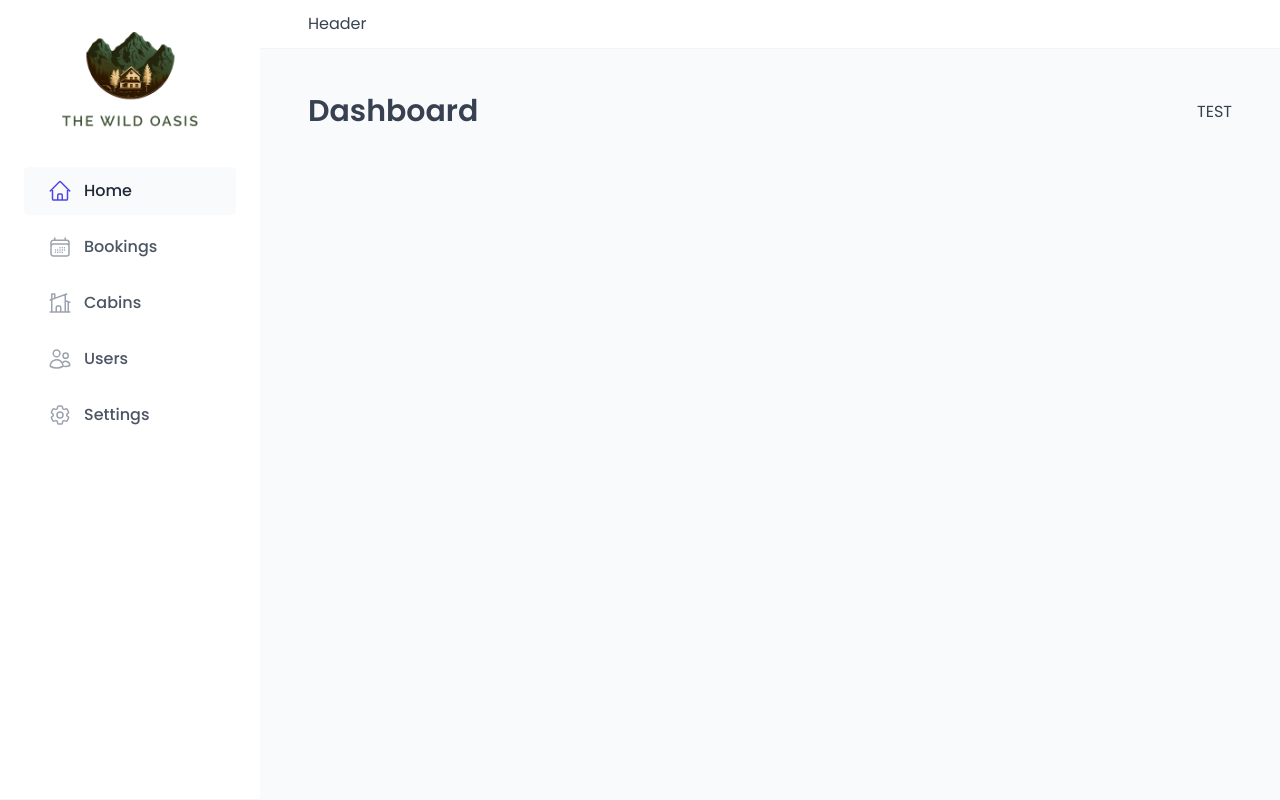
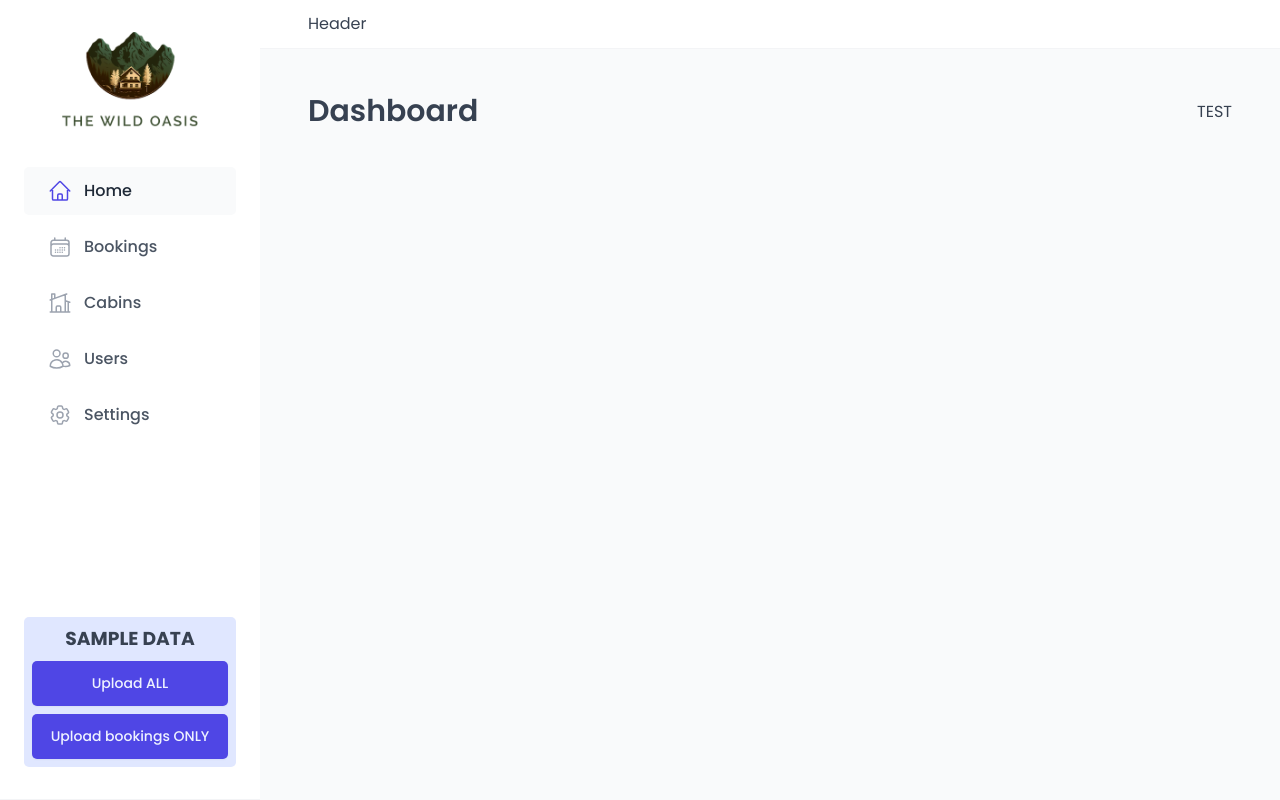
Before and after one commit to RomaP28/the-wild-oasis, a React (Vite) app: page /dashboard in a window 1280 px wide. Built offline with nearby package versions, Linux system fonts and the light colour scheme; no server answers; a web font is replaced by a local one.

Commit message:
sample data

```diff
--- a/src/ui/Sidebar.jsx
+++ b/src/ui/Sidebar.jsx
@@ -1,6 +1,7 @@
 import styled from "styled-components";
 import Logo from "./Logo.jsx";
 import MainNav from "./MainNav.jsx";
+import Uploader from "../data/Uploader.jsx";
 
 const StyledSidebar = styled.aside`
 	background-color: var(--color-grey-0);
@@ -16,6 +17,8 @@ function Sidebar() {
 	return <StyledSidebar>
 		<Logo />
 		<MainNav />
+
+		<Uploader />
 	</StyledSidebar>
 }
 
```
